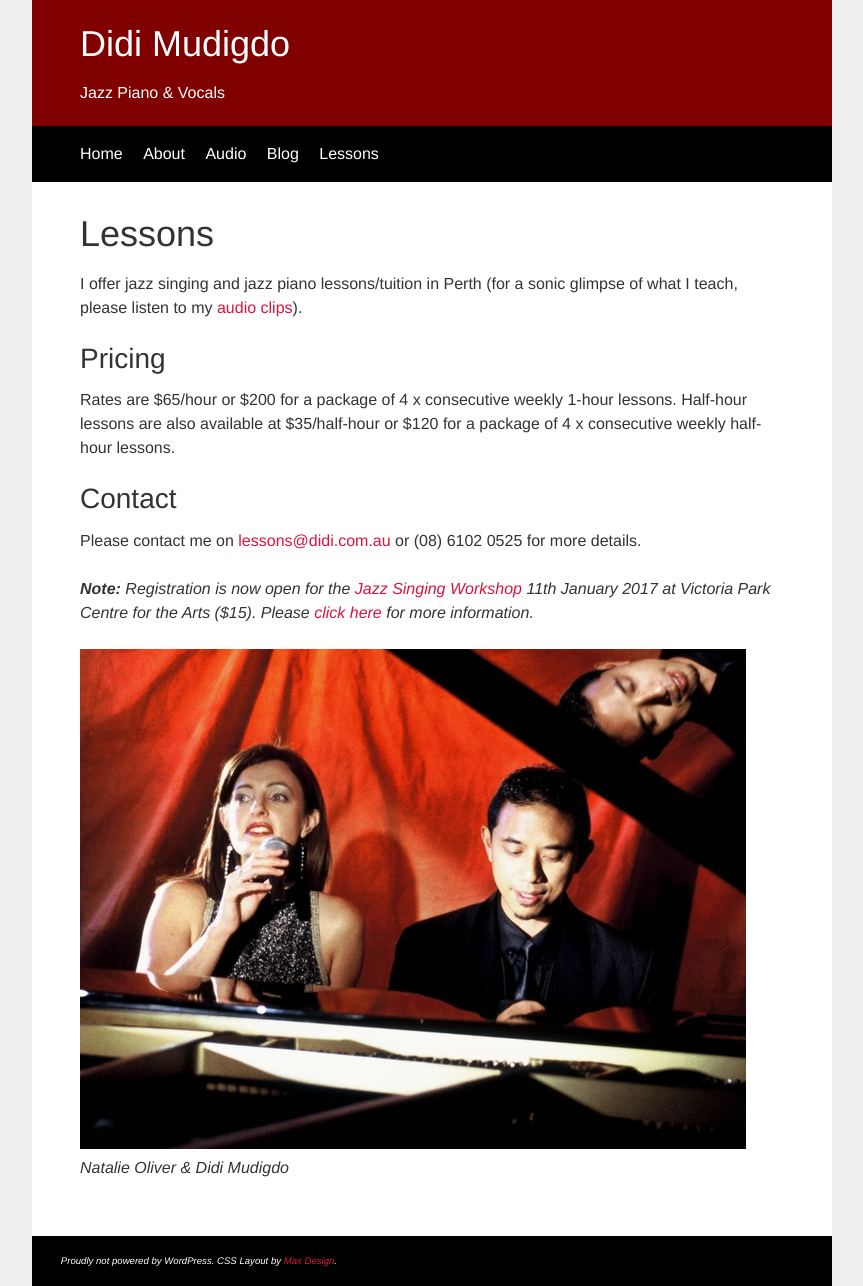
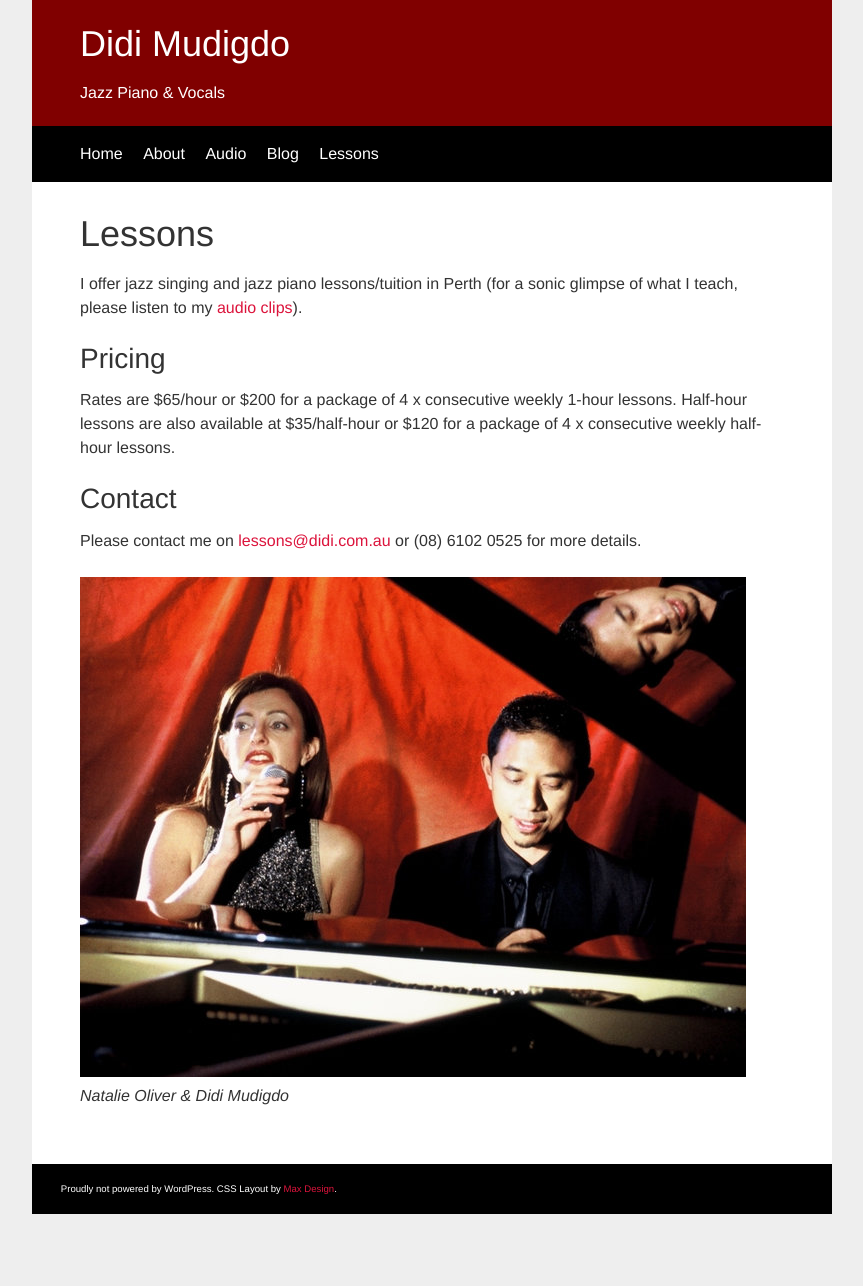
Before and after one commit to didijazz/didijazz.github.io, a Jekyll site: the page built from lessons/index.html, in a window 1280 px wide. Shown: the whole page, without its empty margins (208-1071 px from the left). Built offline with Jekyll 4.4.1, drawn with Linux system fonts in a browser that asks for light colours; after the commit the page ends 1214 px from its top, so only the background shows below that.

Commit message:
removed reference to workshops

```diff
--- a/lessons/index.html
+++ b/lessons/index.html
@@ -14,6 +14,4 @@ description: Didi Mudigdo offers jazz singing and jazz piano lessons/tuition in
 <h2>Contact</h2>
 <p>Please contact me on <a href="mailto:lessons@didi.com.au" target="_blank">lessons@didi.com.au</a> or (08) 6102 0525 for more details.</p>
 
-<p><em><strong>Note:</strong><em> Registration is now open for the <a href="/blog/2016/12/07/workshop-jan-feb-mar-2017">Jazz Singing Workshop</a> 11th January 2017 at Victoria Park Centre for the Arts ($15). Please <a href="/blog/2016/12/07/workshop-jan-feb-mar-2017">click here</a> for more information.</em></p>
-
 <p><img class=img-responsive src="/img/Didi_Natalie3_666px.jpg" alt="Photo of Didi Mudigdo on Piano and Natalie Oliver on vocals"><br><em>Natalie Oliver &amp; Didi Mudigdo</em></p>
```
